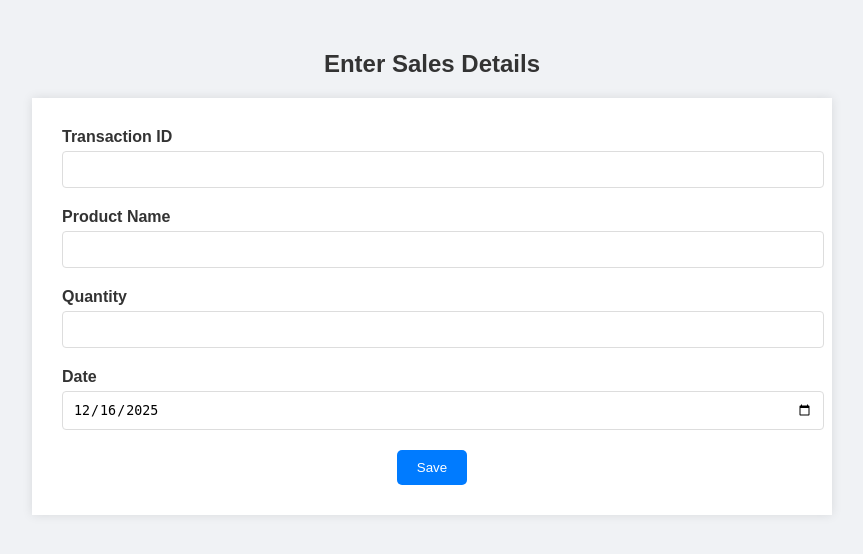
After one commit to anmollate/AI-INVENTORY-SYSTEM, a Flask app: template templates/addsales.html in a window 1280 px wide. The commit adds this page. Shown: the top 554 px of the page, without its empty margins (208-1071 px from the left). Run offline with Flask 3, Linux system fonts and the light colour scheme; the template is opened without the code that fills it, so the values that code supplies are empty; some libraries are stand-ins or nearby versions.

Commit message:
Basic Functionality Of Add Sales Verified✅

```diff
--- a/app.py
+++ b/app.py
@@ -1,8 +1,9 @@
-from flask import Flask, render_template
+from flask import Flask, render_template, request, redirect
 import psycopg2
 from psycopg2.extras import RealDictCursor
 from dotenv import load_dotenv
 import os
+
 
 # Load environment variables from .env file
 load_dotenv()
@@ -23,6 +24,17 @@ def get_db_connection():
 @app.route('/')
 def index():
     return render_template('index.html')
+
+@app.route('/addsales')
+def addsales():
+    conn=get_db_connection()
+    cursor=conn.cursor(cursor_factory=RealDictCursor)
+    cursor.execute("""Select COALESCE(max(transaction_id),0)+1 as nextid from sales""")
+    next_id=cursor.fetchone()['nextid']
+    # ['nextid'] because it .fetchone() returns a dict-> {'nextid':101}
+    cursor.close()
+    conn.close()
+    return render_template('addsales.html',next_id=next_id)
 
 @app.route('/inventory')
 def inventory():
@@ -61,6 +73,23 @@ def sales():
 
     return render_template('sales.html', table=data)
 
+@app.route('/submit',methods=['POST'])
+def submit():
+    t_id=request.form['tid']
+    product=request.form['pname']
+    sold_at=request.form['date']
+    qty=request.form['qty']
+    conn=get_db_connection()
+    cursor=conn.cursor(cursor_factory=RealDictCursor)
+    cursor.execute("""Select product_id from products where name=%s""",(product,))
+    pid=cursor.fetchone()['product_id']
+    # print(result)
+    cursor.execute("Insert Into sales(transaction_id,product,quantity,sold_at,product_id) values(%s,%s,%s,%s,%s)",(t_id,product,qty,sold_at,pid))
+    conn.commit()
+    cursor.close()
+    conn.close()
+    return redirect('/addsales')
+
 @app.route('/products')
 def products():
     conn = get_db_connection()
--- /dev/null
+++ b/static/stylesform.css
@@ -0,0 +1,61 @@
+body {
+    margin: 0;
+    padding: 0;
+    font-family: Arial, sans-serif;
+    background-color: #f0f2f5;
+}
+
+.container {
+    width: 90%;
+    max-width: 800px;
+    margin: 50px auto;
+    text-align: center;
+}
+
+h2 {
+    color: #333;
+    margin-bottom: 20px;
+}
+
+/* Form box */
+.form-box {
+    background-color: #fff;
+    padding: 30px;
+    box-shadow: 0 0 10px rgba(0,0,0,0.1);
+}
+
+/* Input rows */
+.form-row {
+    margin-bottom: 20px;
+    text-align: left;
+}
+
+.form-row label {
+    display: block;
+    margin-bottom: 5px;
+    font-weight: bold;
+    color: #333;
+}
+
+.form-row input {
+    width: 100%;
+    padding: 10px;
+    border: 1px solid #ddd;
+    border-radius: 4px;
+}
+
+/* Button (same theme) */
+.btn {
+    display: inline-block;
+    padding: 10px 20px;
+    background-color: #007BFF;
+    color: white;
+    text-decoration: none;
+    border-radius: 5px;
+    border: none;
+    cursor: pointer;
+}
+
+.btn:hover {
+    background-color: #0056b3;
+}
--- /dev/null
+++ b/templates/addsales.html
@@ -0,0 +1,43 @@
+<!DOCTYPE html>
+<html lang="en">
+<head>
+    <meta charset="UTF-8">
+    <title>Sales Entry</title>
+    <link rel="stylesheet" href="{{ url_for('static', filename='stylesform.css') }}">
+</head>
+<body>
+
+<div class="container">
+    <h2>Enter Sales Details</h2>
+
+    <form action="/submit" method="post" class="form-box">
+        <div class="form-row">
+            <label>Transaction ID</label>
+            <input type="number" name="tid" value="{{next_id}}" readonly>
+        </div>
+        <div class="form-row">
+            <label>Product Name</label>
+            <input type="text" name="pname" required>
+        </div>
+        <div class="form-row">
+            <label>Quantity</label>
+            <input type="number" name="qty" required>
+        </div>
+        <div class="form-row">
+            <label>Date</label>
+            <input type="date" name="date" id="date" required>
+        </div>
+
+<!-- take input for product_id for sales using sql query -->
+
+        <button type="submit" class="btn">Save</button>
+    </form>
+</div>
+
+
+<script>
+    document.getElementById("date").value =
+    new Date().toISOString().split('T')[0];
+</script>
+</body>
+</html>
```
Also changed, not shown: static/styles.css (+11 -0 lines), templates/index.html (+6 -1 lines), requirements.txt (line endings or trailing spaces).
